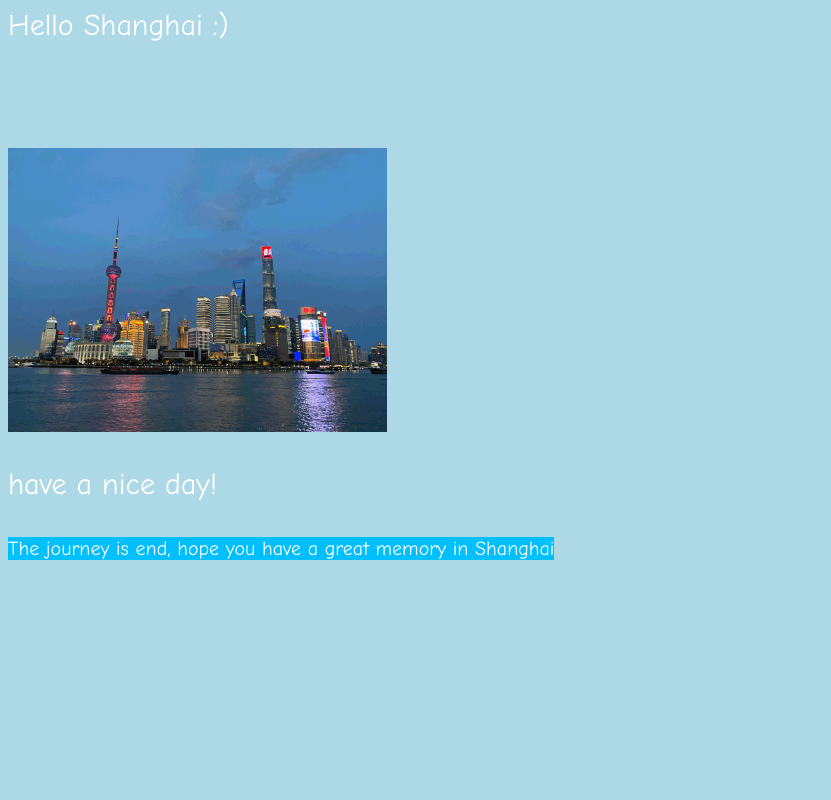
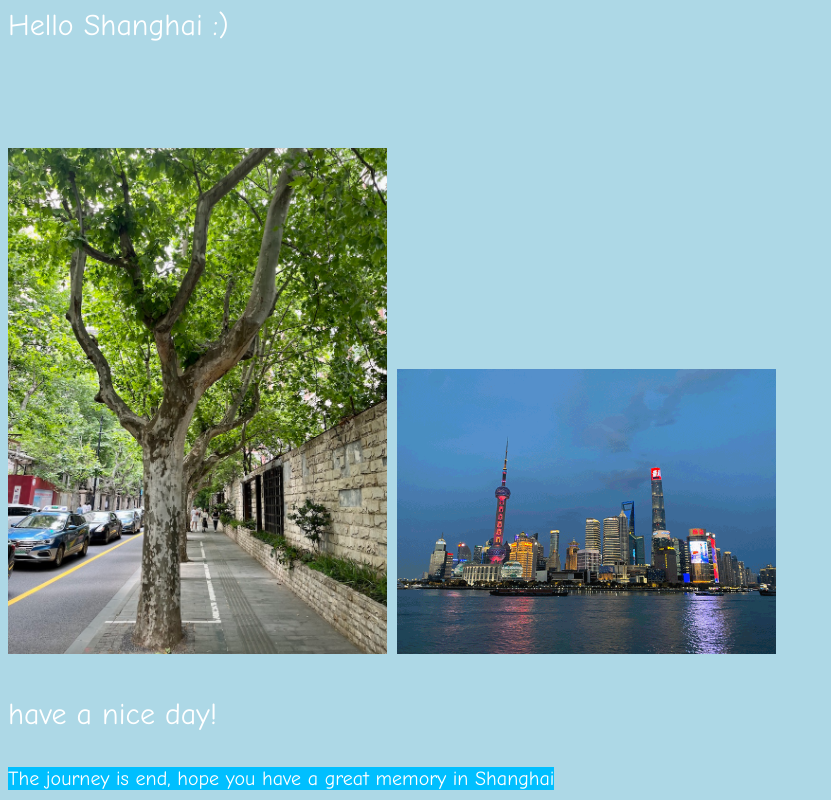
Before and after one commit to qxu23/summer23, a plain HTML site: page index.html in a window 1280 px wide. Shown: the whole page, without its empty margins (0-831 px from the left). Drawn offline with Linux system fonts and the light colour scheme.

Commit message:
Update index.html

```diff
--- a/index.html
+++ b/index.html
@@ -14,7 +14,8 @@
 
   <body>
     Hello Shanghai :)<br><br><br><br>
-    <img src="https://qxu23.github.io/summer23/images/lujiazuizone.gif" style="width:30%">
+<img src="https://qxu23.github.io/summer23/images/citywalk.jpg" style="width:30%">
+<img src="https://qxu23.github.io/summer23/images/lujiazuizone.gif" style="width:30%">
 
 <br><br>
     have a nice day!<br><br>
```
